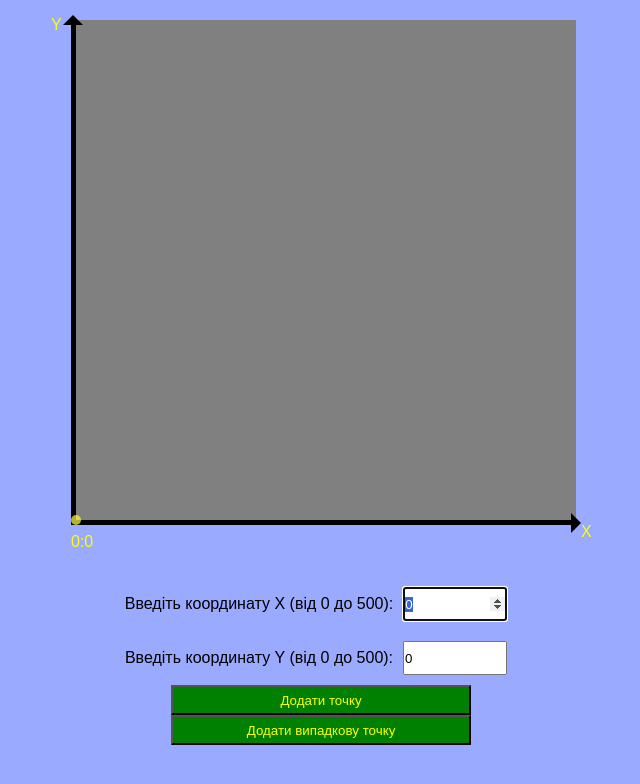
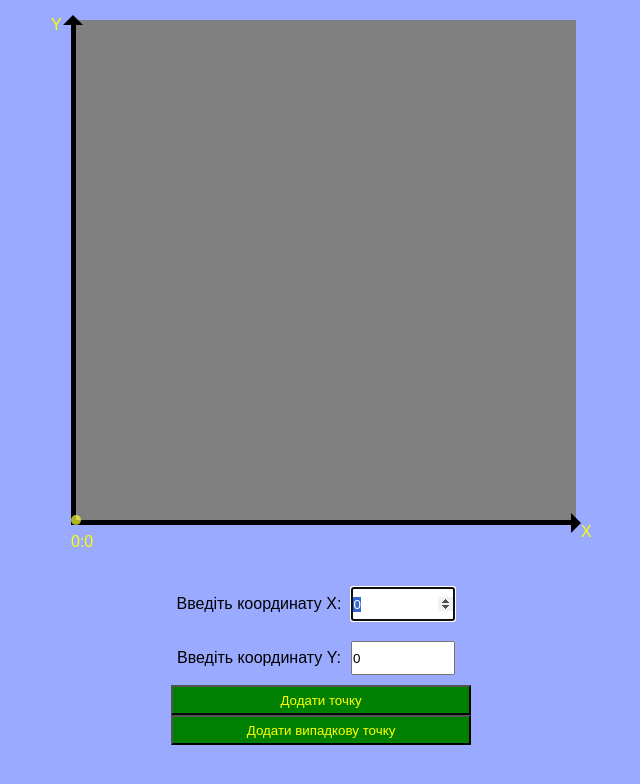
Before and after one commit to SayagainAndAgain/Simple-graph, a plain HTML site: page index.html in a window 1280 px wide. Shown: the whole page, without its empty margins (29-669 px from the left). Drawn offline with Linux system fonts and the light colour scheme.

Commit message:
Update index.html

```diff
--- a/index.html
+++ b/index.html
@@ -25,8 +25,8 @@
 
 	</div>
 	<div class="data">
-		<p>Введіть координату X (від 0 до 500):<input type="number" min="0" max="500" value="0"id="inputX"></p>
-		<p>Введіть координату Y (від 0 до 500):<input type="number" min="0" max="500" value="0"id="inputY"></p>
+		<p>Введіть координату X:<input type="number" min="0" max="500" value="0"id="inputX"></p>
+		<p>Введіть координату Y:<input type="number" min="0" max="500" value="0"id="inputY"></p>
 		<p><button id="addButton">Додати точку </button></p>
 		<p><button id="addRandomButton">Додати випадкову точку </button></p>
 
```
